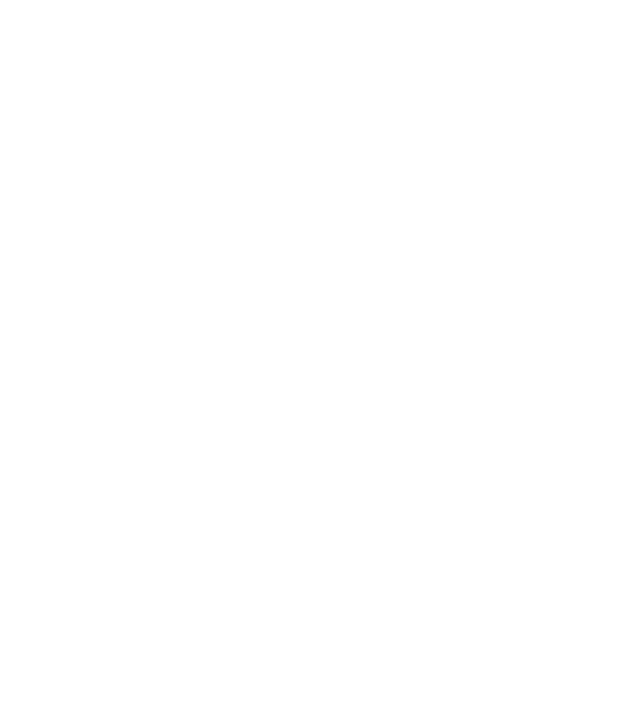
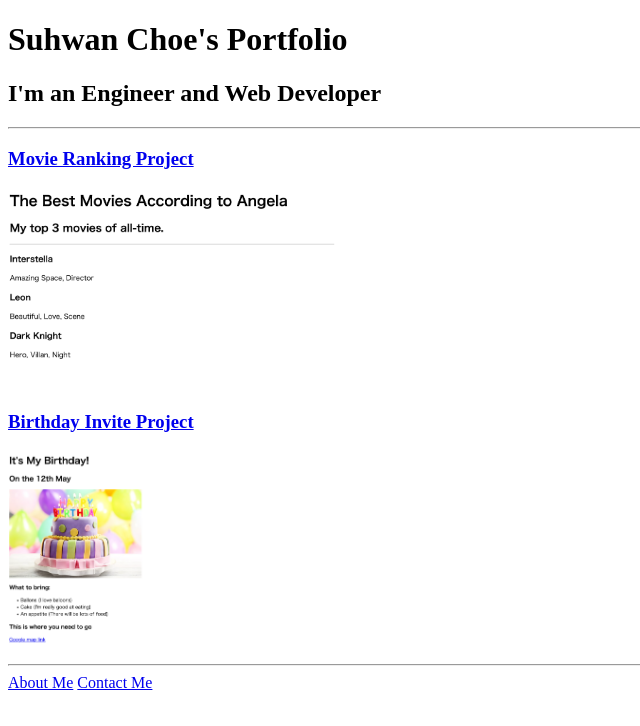
Before and after one commit to choesuhwan/html-portfolio, a plain HTML site: page index.html in a window 1280 px wide. Shown: the whole page, without its empty margins (0-640 px from the left). Drawn offline with Linux system fonts and the light colour scheme.

Commit message:
Add files via upload

```diff
--- a/index.html
+++ b/index.html
@@ -1,15 +1,22 @@
-<!-- TODO 1: Create the HTML Boilerplate -->
+<!DOCTYPE html>
+<html lang="en">
+<head>
+    <meta charset="UTF-8">
+    <meta name="viewport" content="width=device-width, initial-scale=1.0">
+    <title>SUHWAN CHOE</title>
+</head>
 
-<!-- TODO 2: Add Your previous projects' HTML into the public folder -->
+<body>
+    <h1>Suhwan Choe's Portfolio</h1>
+    <h2>I'm an Engineer and Web Developer</h2>
+    <hr />
+    <h3><a href="./public/movie-ranking.html">Movie Ranking Project</a></h3>
+    <img src="./assets/images/スクリーンショット 2024-05-09 16.23.24.png" height="200">
+    <h3><a href="./public/birthday-invite.html">Birthday Invite Project</a></h3>
+    <img src="./assets/images/スクリーンショット 2024-05-09 16.22.33.png" height="200">
+    <hr />
+    <a href="./public/about.html">About Me</a>
+    <a href="./public/contact.html">Contact Me</a>
+</body>
 
-<!-- TODO 3: Take screenshots of your project previews and add the images to the images folder -->
-
-<!-- TODO 4: Add titles/subtitles etc. -->
-
-<!-- TODO 5: Add a link to the project pages -->
-
-<!-- TODO 6: Add images to show the project previews
-HINT for TODO 6: You can use the height attribute set to 200 to make the image smaller:
-https://developer.mozilla.org/en-US/docs/Web/HTML/Element/img#attr-height -->
-
-<!-- TODO 7: Add the Contact Me and About Me page links -->
+</html>
```
